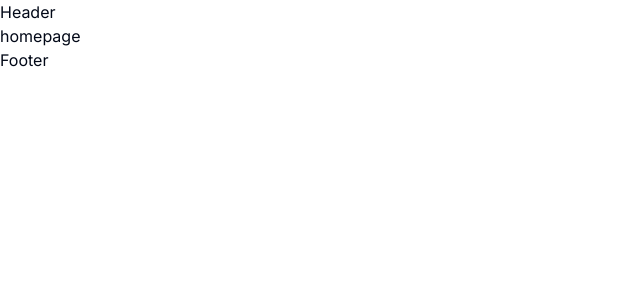
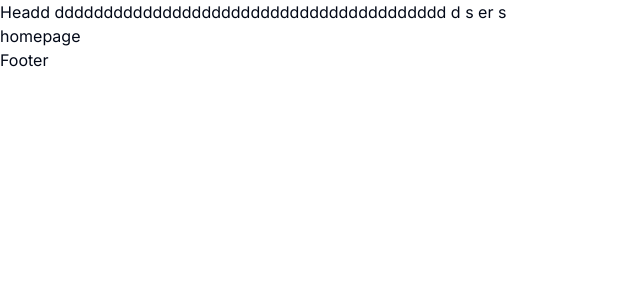
Before and after one commit to clemencefernandez/my-personal-website, a Next.js app: page / in a window 1280 px wide. Shown: the top 300 px of the page, without its empty margins (0-640 px from the left). Built offline with nearby package versions, Linux system fonts and the light colour scheme.

Commit message:
avancement

```diff
--- a/components/Header.tsx
+++ b/components/Header.tsx
@@ -1,4 +1,6 @@
 const Header = () => {
-  return <header>Header</header>;
+  return (
+    <header>Headd dddddddddddddddddddddddddddddddddddddddd d s er s</header>
+  );
 };
 export default Header;
```
